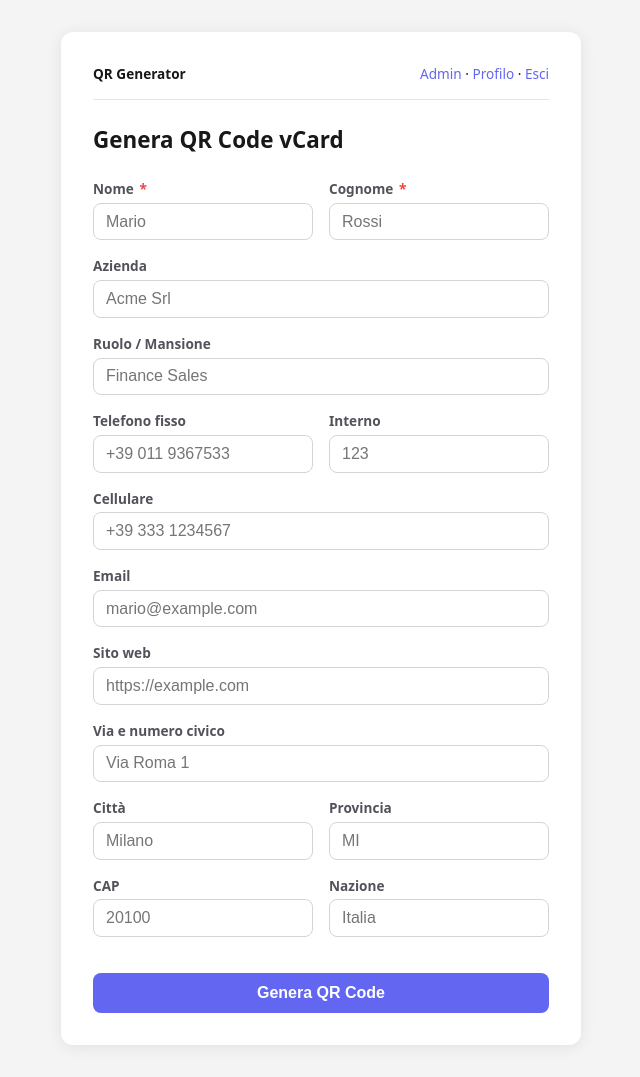
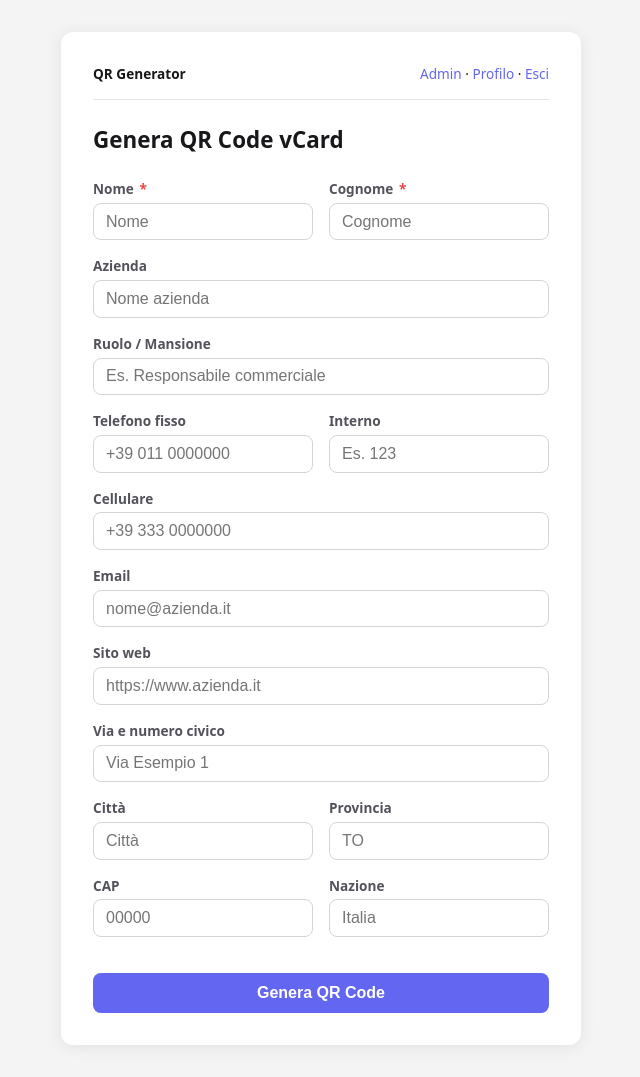
Before and after one commit to lucas1964/vcard-qrcode-generator, a PHP site: page / in a window 1280 px wide. Shown: the whole page, without its empty margins (319-959 px from the left). Run offline with PHP 8.4, Linux system fonts and the light colour scheme; the visitor is signed in with stand-in values (Sample User, id 1); data that the repository does not hold is empty.

Commit message:
Use generic placeholders in forms — remove client-specific data

```diff
--- a/web/index.php
+++ b/web/index.php
@@ -48,70 +48,70 @@ function val(array $p, string $key): string {
         <div class="row">
             <div class="field">
                 <label>Nome <span class="req">*</span></label>
-                <input type="text" name="first_name" placeholder="Mario" required value="<?= val($p, 'first_name') ?>">
+                <input type="text" name="first_name" placeholder="Nome" required value="<?= val($p, 'first_name') ?>">
             </div>
             <div class="field">
                 <label>Cognome <span class="req">*</span></label>
-                <input type="text" name="last_name" placeholder="Rossi" required value="<?= val($p, 'last_name') ?>">
+                <input type="text" name="last_name" placeholder="Cognome" required value="<?= val($p, 'last_name') ?>">
             </div>
         </div>
 
         <div class="field">
             <label>Azienda</label>
-            <input type="text" name="org" placeholder="Acme Srl" value="<?= val($p, 'org') ?>">
+            <input type="text" name="org" placeholder="Nome azienda" value="<?= val($p, 'org') ?>">
         </div>
 
         <div class="field">
             <label>Ruolo / Mansione</label>
-            <input type="text" name="title" placeholder="Finance Sales" value="<?= val($p, 'title') ?>">
+            <input type="text" name="title" placeholder="Es. Responsabile commerciale" value="<?= val($p, 'title') ?>">
         </div>
 
         <div class="row">
             <div class="field">
                 <label>Telefono fisso</label>
-                <input type="tel" name="tel_work" placeholder="+39 011 9367533" value="<?= val($p, 'tel_work') ?>">
+                <input type="tel" name="tel_work" placeholder="+39 011 0000000" value="<?= val($p, 'tel_work') ?>">
             </div>
             <div class="field">
                 <label>Interno</label>
-                <input type="text" name="tel_ext" placeholder="123" value="<?= val($p, 'tel_ext') ?>">
+                <input type="text" name="tel_ext" placeholder="Es. 123" value="<?= val($p, 'tel_ext') ?>">
             </div>
         </div>
 
         <div class="field">
             <label>Cellulare</label>
-            <input type="tel" name="tel_cell" placeholder="+39 333 1234567" value="<?= val($p, 'tel_cell') ?>">
+            <input type="tel" name="tel_cell" placeholder="+39 333 0000000" value="<?= val($p, 'tel_cell') ?>">
         </div>
 
         <div class="field">
             <label>Email</label>
-            <input type="email" name="email" placeholder="mario@example.com" value="<?= val($p, 'email') ?>">
+            <input type="email" name="email" placeholder="nome@azienda.it" value="<?= val($p, 'email') ?>">
         </div>
 
         <div class="field">
             <label>Sito web</label>
-            <input type="url" name="web" placeholder="https://example.com" value="<?= val($p, 'web') ?>">
+            <input type="url" name="web" placeholder="https://www.azienda.it" value="<?= val($p, 'web') ?>">
         </div>
 
         <div class="field">
             <label>Via e numero civico</label>
-            <input type="text" name="street" placeholder="Via Roma 1" value="<?= val($p, 'street') ?>">
+            <input type="text" name="street" placeholder="Via Esempio 1" value="<?= val($p, 'street') ?>">
         </div>
 
         <div class="row">
             <div class="field">
                 <label>Città</label>
-                <input type="text" name="city" placeholder="Milano" value="<?= val($p, 'city') ?>">
+                <input type="text" name="city" placeholder="Città" value="<?= val($p, 'city') ?>">
             </div>
             <div class="field">
                 <label>Provincia</label>
-                <input type="text" name="province" placeholder="MI" value="<?= val($p, 'province') ?>">
+                <input type="text" name="province" placeholder="TO" value="<?= val($p, 'province') ?>">
             </div>
         </div>
 
         <div class="row">
             <div class="field">
                 <label>CAP</label>
-                <input type="text" name="zip" placeholder="20100" value="<?= val($p, 'zip') ?>">
+                <input type="text" name="zip" placeholder="00000" value="<?= val($p, 'zip') ?>">
             </div>
             <div class="field">
                 <label>Nazione</label>
```
Also changed, not shown: web/profile.php (+13 -13 lines).
